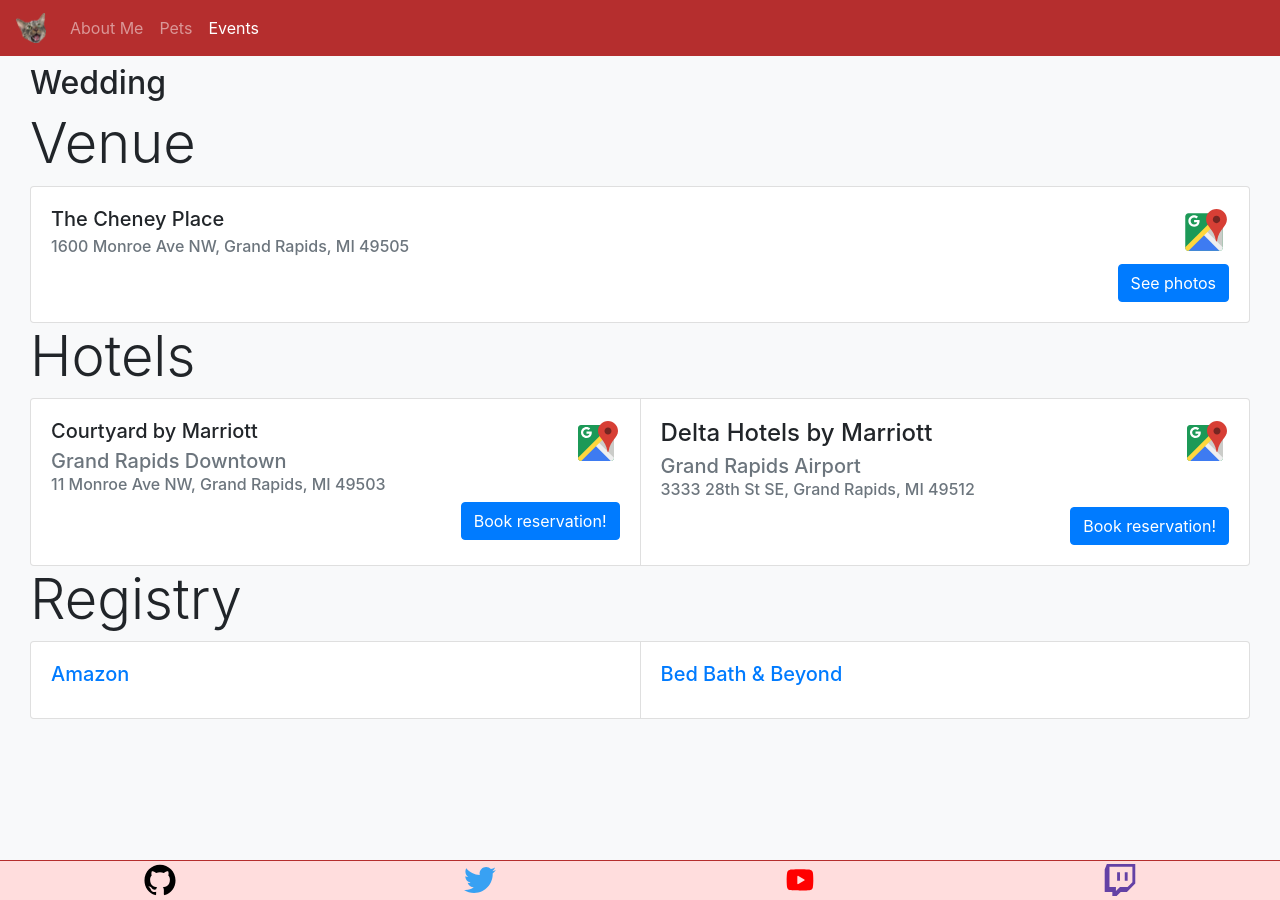
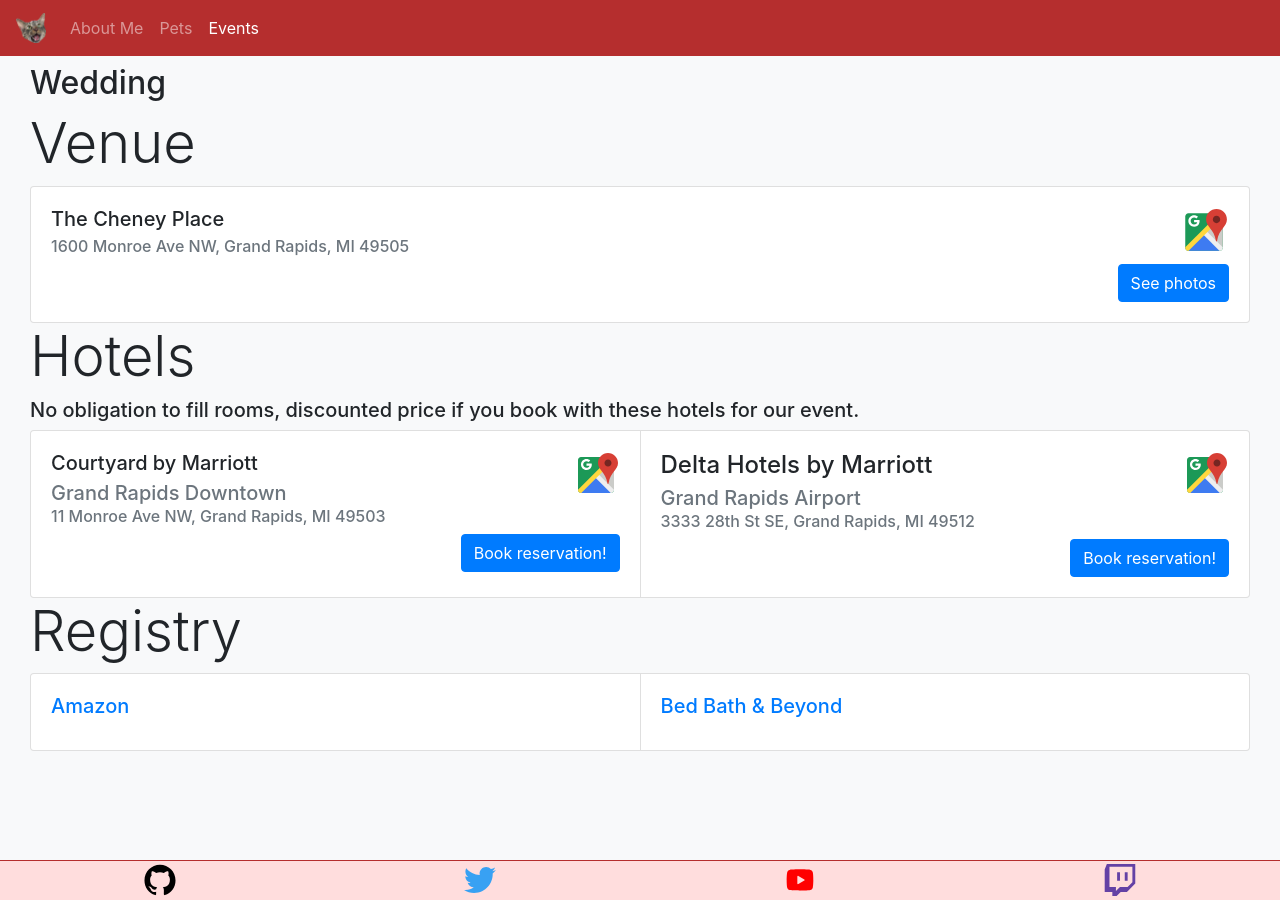
Before and after one commit to hounvs/hounvs.github.io, a Jekyll site: the page built from pages/_events/2019-08-10_Wedding.html, in a window 1280 px wide. Built offline with Jekyll 4.4.1, drawn with Linux system fonts in a browser that asks for light colours.

Commit message:
Add Hotel disclaimer

```diff
--- a/pages/_events/2019-08-10_Wedding.html
+++ b/pages/_events/2019-08-10_Wedding.html
@@ -23,6 +23,7 @@
     </div>
 
     <h1 class="display-4">Hotels</h1>
+    <h5 class="justify-content-end mt-auto">No obligation to fill rooms, discounted price if you book with these hotels for our event.</h5>
     <div class="card-group">
         <div class="card">
             <div class="card-body">
```
